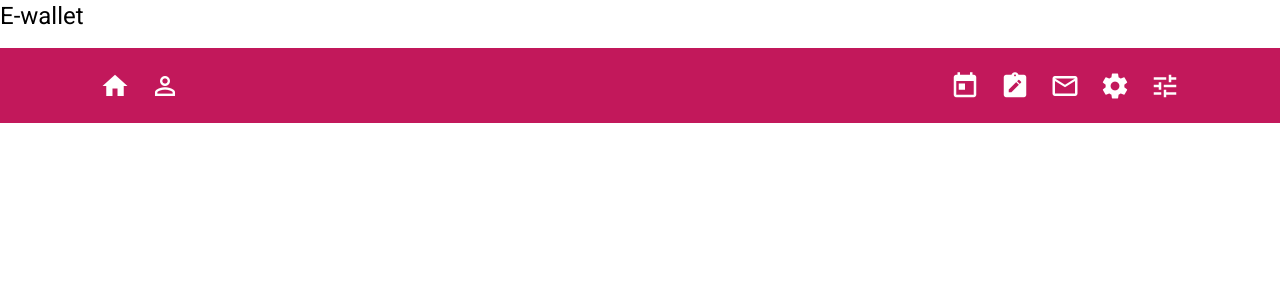
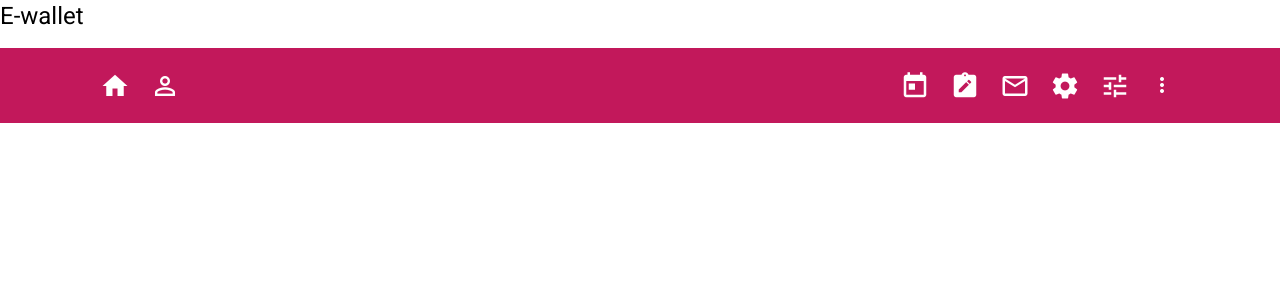
Before and after one commit to Agrinden/online-wallet, an Angular app: page / in a window 1280 px wide. Shown: the top 300 px of the page. Built offline with nearby package versions, Linux system fonts and the light colour scheme.

Commit message:
feat: included stat-bar into header

```diff
--- a/src/app/core/components/header/header.component.html
+++ b/src/app/core/components/header/header.component.html
@@ -15,5 +15,6 @@
         <mat-icon aria-hidden="false" class="header-icons" aria-label="email outlined">mail_outlined</mat-icon>
         <mat-icon aria-hidden="false" class="header-icons" aria-label="configure outlined">settings_outlined</mat-icon>
         <mat-icon aria-hidden="false" class="header-icons" aria-label="configure outlined">tune_outlined</mat-icon>
+        <app-statistics-bar class="header-icons"></app-statistics-bar>
     </div>
 </mat-toolbar>
```
